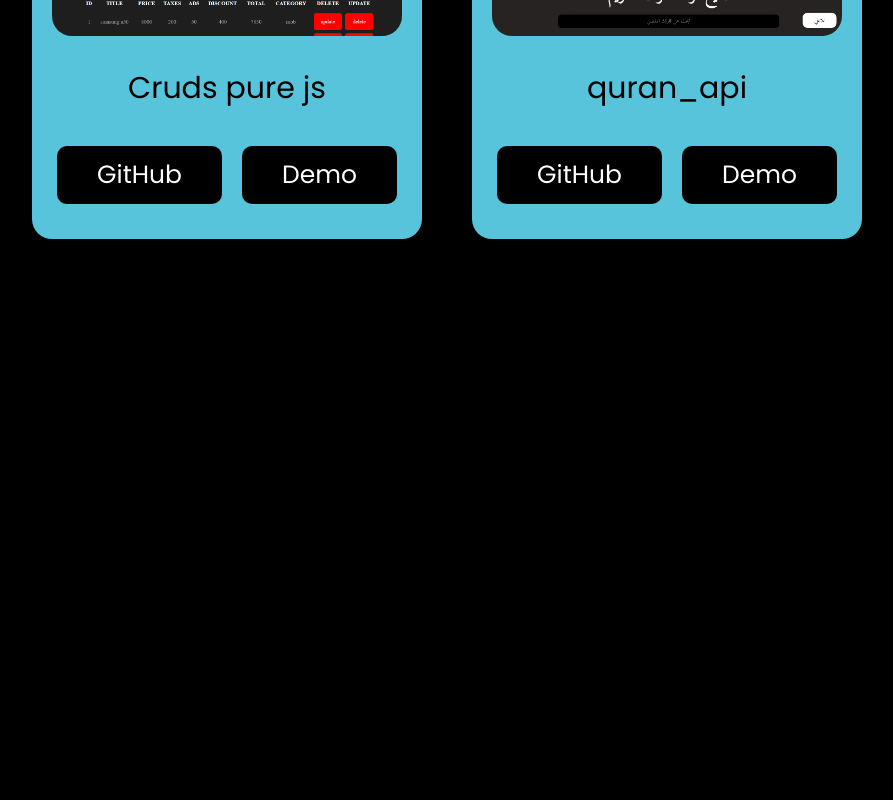
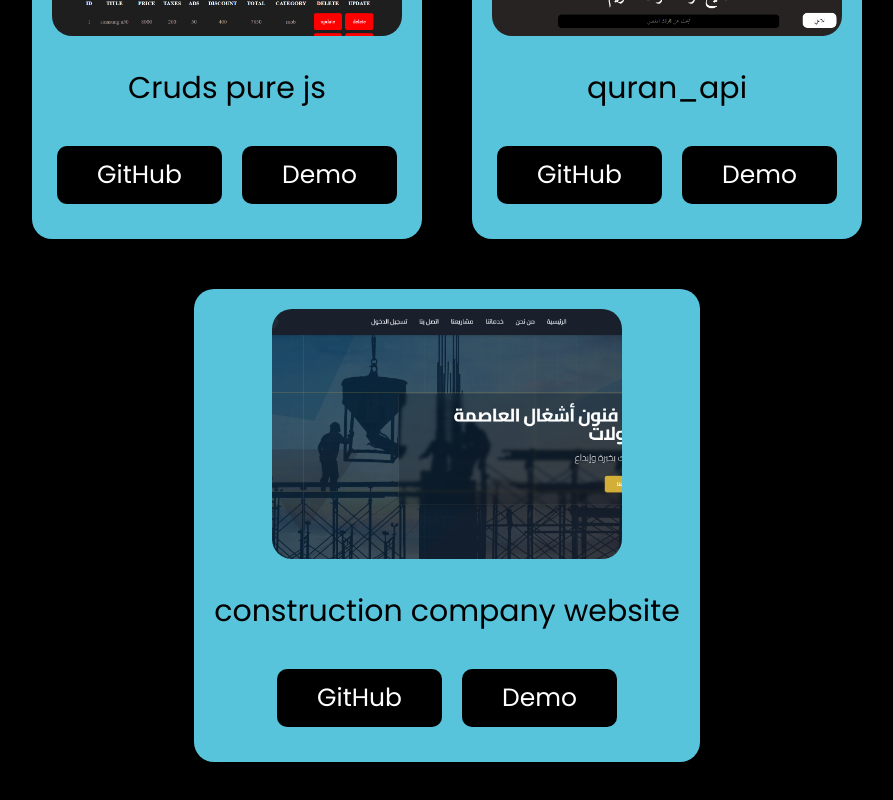
Before and after one commit to Abdelhaamed/My-Portfolio, a React (Create React App) app: page /Portfolio in a window 1280 px wide. Shown: the part 660-1460 px from the top of the page, without its empty margins (193-1086 px from the left). Before the commit the page ends 999 px from the top, so only its background shows below. Built offline with nearby package versions, Linux system fonts and the light colour scheme.

Commit message:
Refactor code structure for improved readability and maintainability

```diff
--- a/src/componts/Portfolio/Portfolio.js
+++ b/src/componts/Portfolio/Portfolio.js
@@ -2,6 +2,7 @@ import React from "react";
 import "./portfolio.css";
 import quran from "../images/quran.png";
 import cruds from "../images/cruds.png";
+import buildfolio from "../images/buildfolio.PNG";
 import { motion } from "motion/react";
 import fadin from "../framermotion/fadin.js";
 function Portfolio() {
@@ -19,6 +20,13 @@ function Portfolio() {
       title: "quran_api",
       demo: "https://abdelhaamed.github.io/quran_api/",
       git: "https://github.com/Abdelhaamed/quran_api",
+    },
+    {
+      id: "3",
+      img: buildfolio,
+      title: "construction company website",
+      demo: "https://www.fnoon.com.sa/",
+      git: "https://github.com/Abdelhaamed/aqari-buildfolio-cms",
     },
   ];
   return (
```
Also changed, not shown: src/componts/images/buildfolio.PNG (added).
